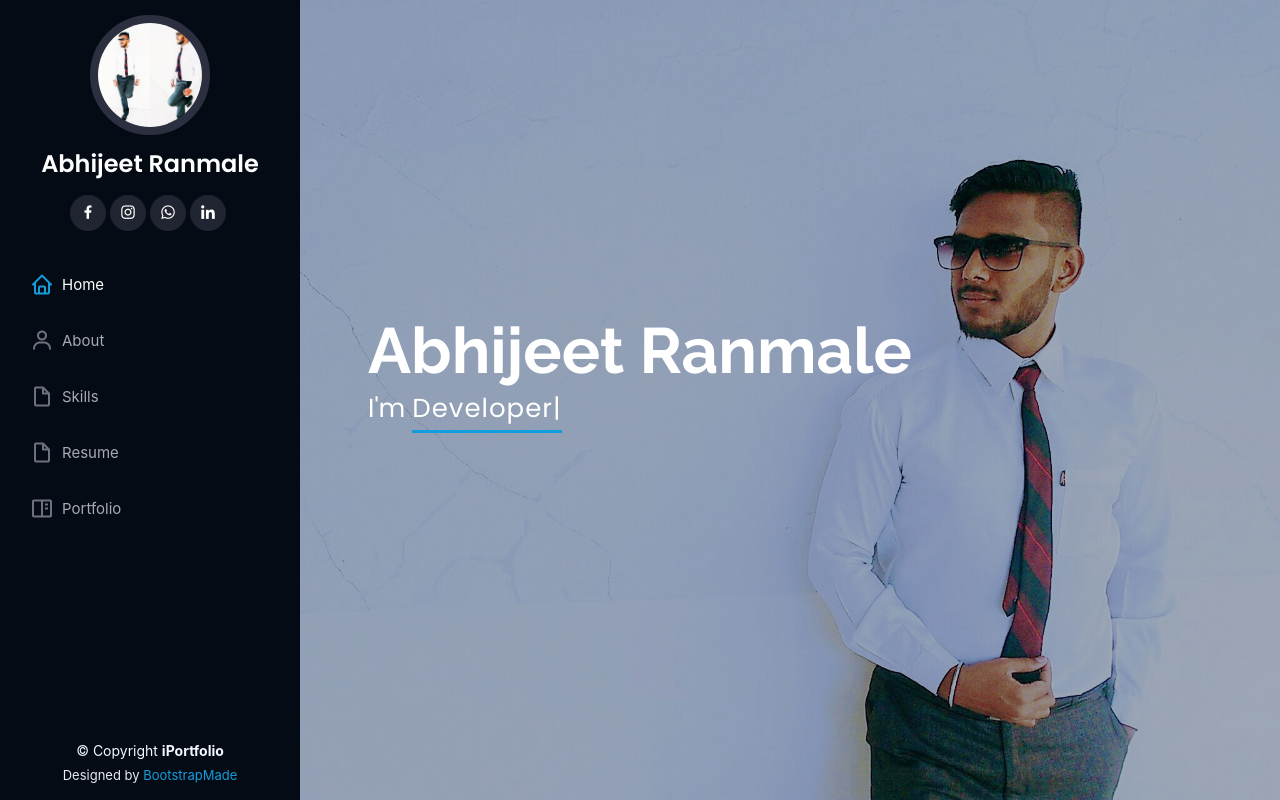
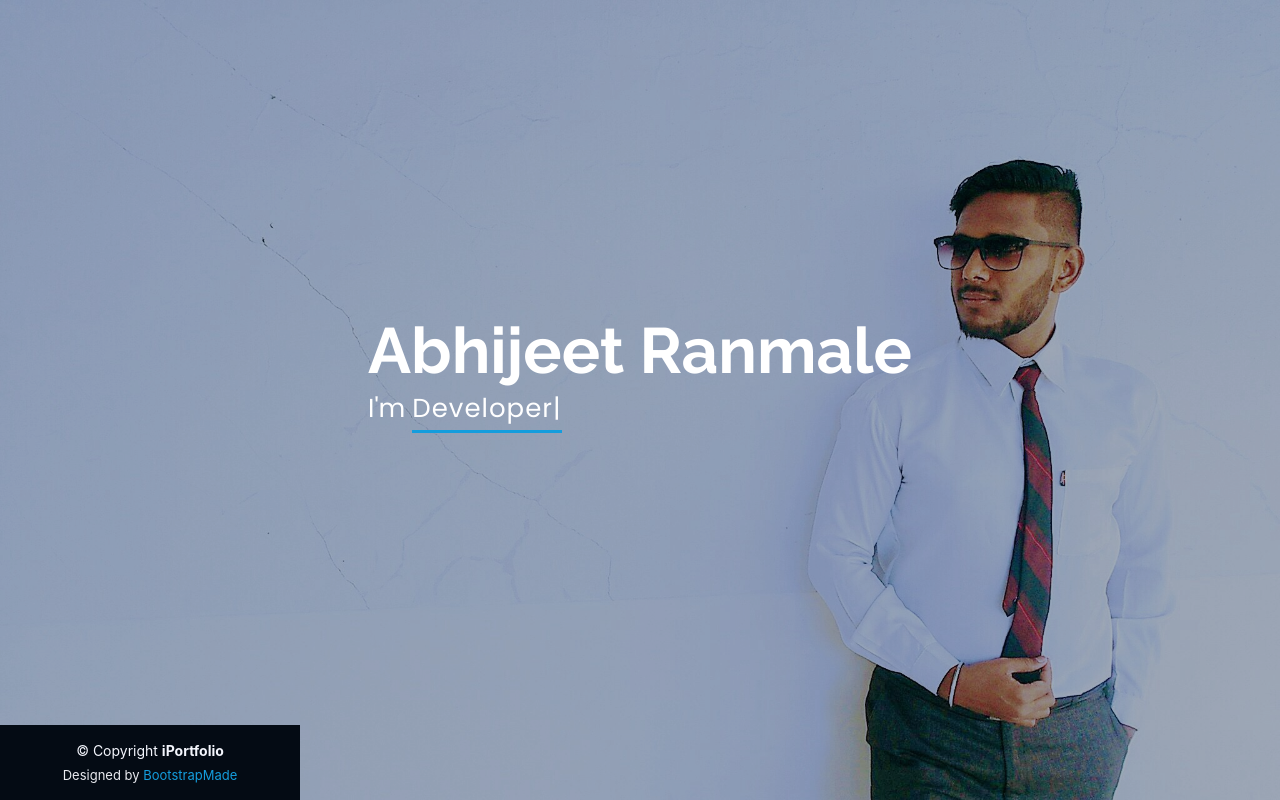
Before and after one commit to abhijeetranmale7/my-resume, a React (Create React App) app: page / in a window 1280 px wide. Built offline with nearby package versions, Linux system fonts and the light colour scheme.

Commit message:
added changes

```diff
--- a/src/Layout.js
+++ b/src/Layout.js
@@ -1,12 +1,12 @@
 import React from 'react'
-import Header from './components/Header'
+// import Header from './components/Header'
 import Footer from './components/Footer'
 
 const Layout = ({ children }) => {
     return (
         <div>
             <i className="bi bi-list mobile-nav-toggle d-xl-none"></i>
-            <Header />
+            {/* <Header /> */}
             <div>
                 {
                     children
--- a/src/components/Header.js
+++ b/src/components/Header.js
@@ -1,35 +1,35 @@
-import React from 'react'
-import { Link, withRouter } from "react-router-dom"
+// import React from 'react'
+// import { Link, withRouter } from "react-router-dom"
 
-const Header = ({ history }) => {
-    return (
-        <header id="header">
-            <div className="d-flex flex-column">
+// const Header = ({ history }) => {
+//     return (
+//         <header id="header">
+//             <div className="d-flex flex-column">
 
-                <div className="profile">
-                    <img src="assets/img/profile.jpg" alt="" className="img-fluid rounded-circle" />
-                    <h1 className="text-light"><a href="index.html">Abhijeet Ranmale</a></h1>
-                    <div className="social-links mt-3 text-center">
-                        {/* <a href="#" className="twitter"><i className="bx bxl-twitter"></i></a> */}
-                        <a href="https://www.facebook.com/abhijeet.ranmale.1/" target="_blank" className="facebook"><i className="bx bxl-facebook"></i></a>
-                        <a href="https://www.instagram.com/abhijeet_ranmale/" className="instagram" target="_blank"><i className="bx bxl-instagram"></i></a>
-                        <a href="#" className="google-plus" target="_blank"><i className="bx bxl-whatsapp"></i></a>
-                        <a href="https://www.linkedin.com/in/abhijeet-ranmale-690aa7167" className="linkedin" target="_blank"><i className="bx bxl-linkedin"></i></a>
-                    </div>
-                </div>
+//                 <div className="profile">
+//                     <img src="assets/img/profile.jpg" alt="" className="img-fluid rounded-circle" />
+//                     <h1 className="text-light"><a href="index.html">Abhijeet Ranmale</a></h1>
+//                     <div className="social-links mt-3 text-center">
+//                         {/* <a href="#" className="twitter"><i className="bx bxl-twitter"></i></a> */}
+//                         <a href="https://www.facebook.com/abhijeet.ranmale.1/" target="_blank" className="facebook"><i className="bx bxl-facebook"></i></a>
+//                         <a href="https://www.instagram.com/abhijeet_ranmale/" className="instagram" target="_blank"><i className="bx bxl-instagram"></i></a>
+//                         <a href="#" className="google-plus" target="_blank"><i className="bx bxl-whatsapp"></i></a>
+//                         <a href="https://www.linkedin.com/in/abhijeet-ranmale-690aa7167" className="linkedin" target="_blank"><i className="bx bxl-linkedin"></i></a>
+//                     </div>
+//                 </div>
 
-                <nav id="navbar" className="nav-menu navbar">
-                    <ul>
-                        <li><Link to="/" className={history.location.pathname === "/" ? "nav-link scrollto active" : "nav-link scrollto"}><i className="bx bx-home"></i> <span>Home</span></Link></li>
-                        <li><Link to="/about" className={history.location.pathname === "/about" ? "nav-link scrollto active" : "nav-link scrollto"}><i className="bx bx-user"></i> <span>About</span></Link></li>
-                        <li><Link to="/skills" className={history.location.pathname === "/skills" ? "nav-link scrollto active" : "nav-link scrollto"}><i className="bx bx-file-blank"></i> <span>Skills</span></Link></li>
-                        <li><Link to="/resume" className={history.location.pathname === "/resume" ? "nav-link scrollto active" : "nav-link scrollto"}><i className="bx bx-file-blank"></i> <span>Resume</span></Link></li>
-                        <li><Link to="/portfolio" className={history.location.pathname === "/portfolio" ? "nav-link scrollto active" : "nav-link scrollto"}><i className="bx bx-book-content"></i> <span>Portfolio</span></Link></li>
-                    </ul>
-                </nav>
-            </div>
-        </header>
-    )
-}
+//                 <nav id="navbar" className="nav-menu navbar">
+//                     <ul>
+//                         <li><Link to="/" className={history.location.pathname === "/" ? "nav-link scrollto active" : "nav-link scrollto"}><i className="bx bx-home"></i> <span>Home</span></Link></li>
+//                         <li><Link to="/about" className={history.location.pathname === "/about" ? "nav-link scrollto active" : "nav-link scrollto"}><i className="bx bx-user"></i> <span>About</span></Link></li>
+//                         <li><Link to="/skills" className={history.location.pathname === "/skills" ? "nav-link scrollto active" : "nav-link scrollto"}><i className="bx bx-file-blank"></i> <span>Skills</span></Link></li>
+//                         <li><Link to="/resume" className={history.location.pathname === "/resume" ? "nav-link scrollto active" : "nav-link scrollto"}><i className="bx bx-file-blank"></i> <span>Resume</span></Link></li>
+//                         <li><Link to="/portfolio" className={history.location.pathname === "/portfolio" ? "nav-link scrollto active" : "nav-link scrollto"}><i className="bx bx-book-content"></i> <span>Portfolio</span></Link></li>
+//                     </ul>
+//                 </nav>
+//             </div>
+//         </header>
+//     )
+// }
 
-export default withRouter(Header)
+// export default withRouter(Header)
```
